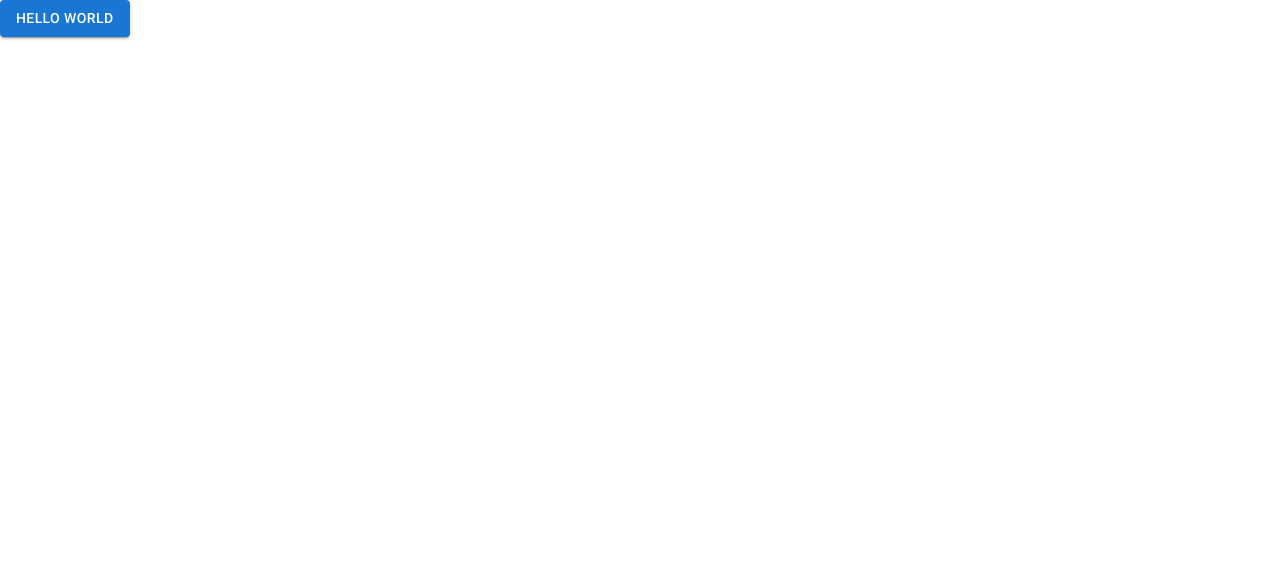
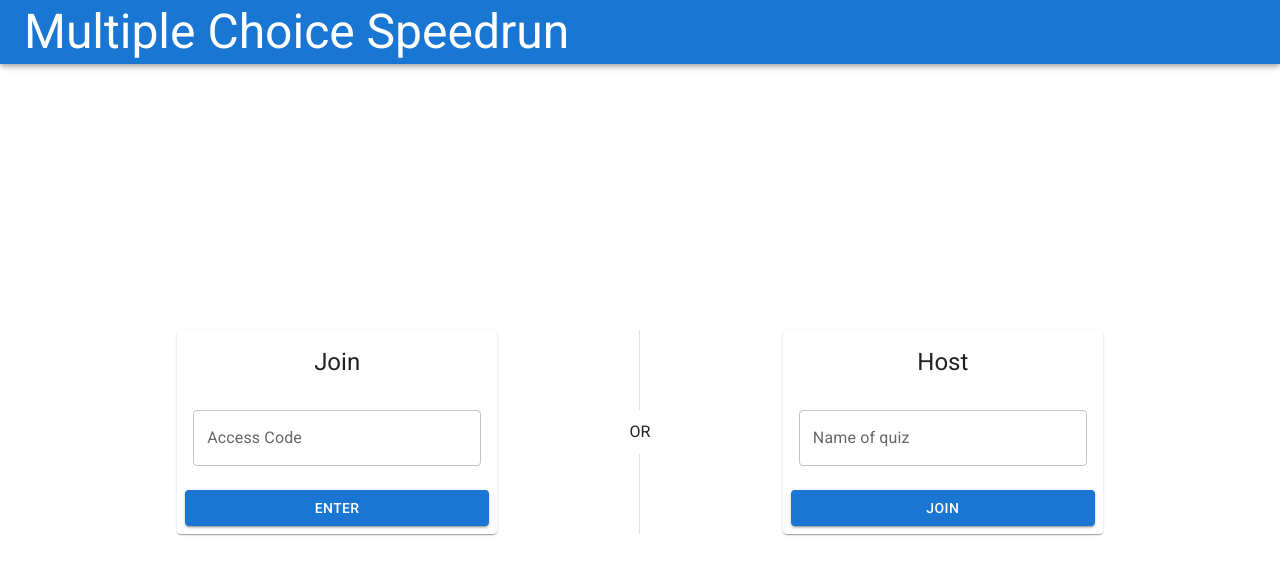
Before and after one commit to Ryangwaite/mc-speedrun, a React (Create React App) app in the folder ui/: page / in a window 1280 px wide. Shown: the top 574 px of the page. Built offline with nearby package versions, Linux system fonts and the light colour scheme.

Commit message:
Added basic homepage

```diff
--- a/ui/src/App.tsx
+++ b/ui/src/App.tsx
@@ -1,7 +1,18 @@
-import Button from '@mui/material/Button';
+import { Container } from '@mui/material';
+import { TopBar, TopBarOffset } from './common/AppBar';
+import Home from './home/home';
 
 function App() {
-  return <Button variant="contained">Hello World</Button>;
+    return (
+        <Container
+            disableGutters
+            maxWidth={false}
+        >
+            <TopBar />
+            <TopBarOffset />
+            <Home />
+        </Container>
+    )
 }
 
 export default App;
--- /dev/null
+++ b/ui/src/common/AppBar.tsx
@@ -0,0 +1,20 @@
+import {AppBar, Toolbar, Typography} from '@mui/material';
+import { styled } from '@mui/material/styles';
+import { APP_NAME } from '../const';
+
+interface ITopBarProps {
+
+}
+
+export function TopBar(props: ITopBarProps) {
+    return (
+        <AppBar position="fixed">
+            <Toolbar>
+                <Typography variant="h3">{APP_NAME}</Typography>
+            </Toolbar>
+        </AppBar>
+    )
+}
+
+// NOTE: This needs to be applied directly below AppBar else following content can appear behind
+export const TopBarOffset = styled('div')(({ theme }) => theme.mixins.toolbar);
--- /dev/null
+++ b/ui/src/const.ts
@@ -0,0 +1 @@
+export const APP_NAME: string = "Multiple Choice Speedrun"
--- /dev/null
+++ b/ui/src/home/home.tsx
@@ -0,0 +1,106 @@
+import { Button, Card, CardActions, CardContent, CardHeader, Divider, Grid, TextField } from "@mui/material";
+import { Theme, useTheme } from '@mui/material/styles';
+import useMediaQuery from '@mui/material/useMediaQuery';
+
+interface IInputTextBoxProps {
+    title: string,
+    label: string,
+    buttonLabel: string,
+}
+
+function InputTextBox(props: IInputTextBoxProps) {
+    const { title, label, buttonLabel} = props
+    return (
+        <Card sx={{
+            marginLeft: "auto",
+            marginRight: "auto",
+            marginTop: "theme",
+            maxWidth: 320
+        }}>
+            <CardHeader title={title} sx={{ textAlign: "center" }} />
+            <CardContent>
+                <TextField id="outlined-basic" label={label} fullWidth />
+            </CardContent>
+            <CardActions>
+                <Button variant="contained" fullWidth>{buttonLabel}</Button>
+            </CardActions>
+        </Card>
+    )
+}
+
+/**
+ * Divider that switches between horizontal and vertical
+ * depending on screen size
+ */
+function ResponsiveDivider() {
+
+    const theme: Theme = useTheme();
+    const isSmallAndUp = useMediaQuery(theme.breakpoints.up("sm"));
+
+    const marginSize = 2
+
+    if (isSmallAndUp) {
+        // Vertical version
+        return (
+            <Divider
+                flexItem
+                orientation={isSmallAndUp ? "vertical" : "horizontal"}
+                textAlign="center"
+                sx={{
+                    marginLeft: marginSize,
+                    marginRight: marginSize
+                }}
+            >
+                OR
+            </Divider>
+        )
+    } else {
+        // Horizontal version
+        return (
+            <Divider
+                textAlign="center"
+                sx={{
+                    marginTop: marginSize,
+                    marginBottom: marginSize,
+                    width: "80%"
+                }}
+            >
+                OR
+            </Divider>
+        )
+    }
+}
+
+
+interface IHomeProps {
+    // TODO
+}
+
+function Home(props: IHomeProps) {
+
+    return (
+        <Grid
+            container
+            alignItems="center"
+            justifyContent="center"
+        >
+            <Grid item xs={12} sm={5} >
+                <InputTextBox
+                    title={"Join"}
+                    label={"Access Code"}
+                    buttonLabel={"Enter"}
+                />
+            </Grid>
+            <ResponsiveDivider />
+            <Grid item xs={12} sm={5}>
+                <InputTextBox
+                    title={"Host"}
+                    label={"Name of quiz"}
+                    buttonLabel={"Join"}
+                />
+            </Grid>
+        </Grid>
+    )
+}
+
+export default Home;
--- a/ui/src/index.css
+++ b/ui/src/index.css
@@ -11,3 +11,16 @@ code {
   font-family: source-code-pro, Menlo, Monaco, Consolas, 'Courier New',
     monospace;
 }
+
+* {
+  margin: 0;
+}
+
+/* Ensure React content rendered in this div is able to fill the viewport */
+#root {
+  display: flex;
+  justify-content: center;
+  align-items: center;
+  width: 100vw;
+  height: 100vh;
+}
--- /dev/null
+++ b/ui/src/react-app-env.d.ts
@@ -0,0 +1 @@
+/// <reference types="react-scripts" />
```
